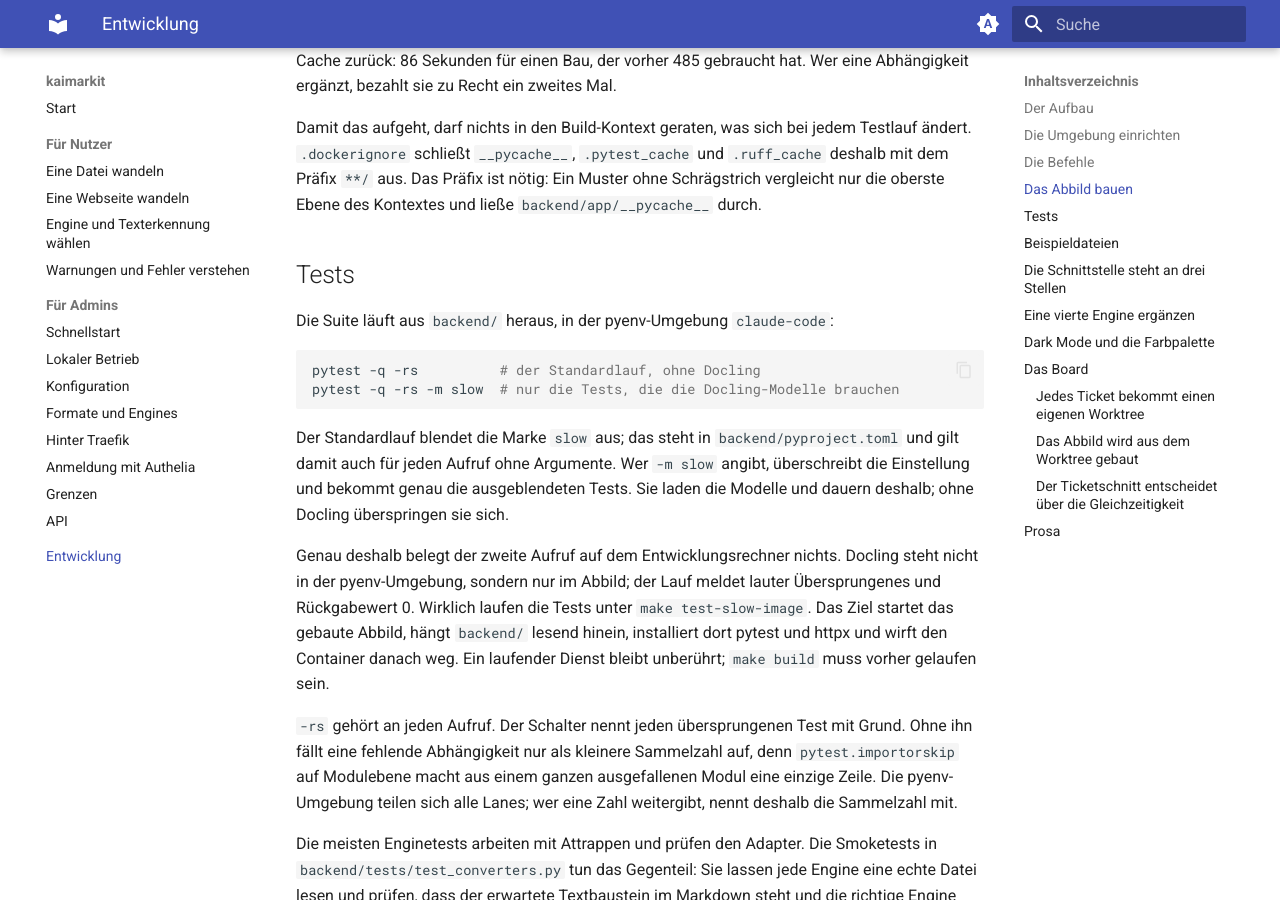
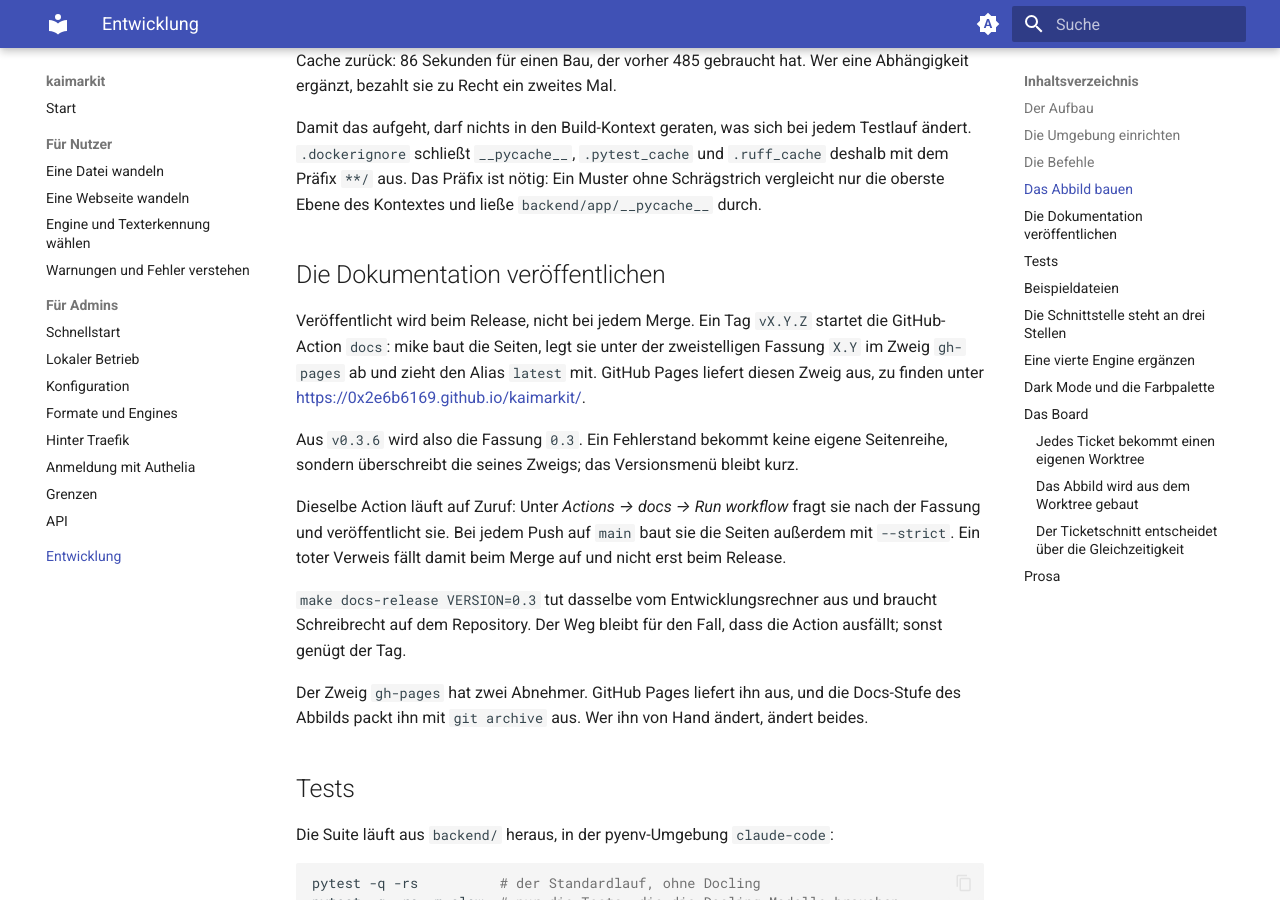
Before and after one commit to 0x2e6b6169/kaimarkit, an MkDocs documentation site: the page built from docs/entwicklung.md, in a window 1280 px wide and 900 px high, scrolled down 2109 px. Built offline with MkDocs 1.6.1 and Material for MkDocs 9.7.7, drawn with Linux system fonts in a browser that asks for light colours; the version menu is left out.

Commit message:
ci(docs): publish the documentation to GitHub Pages
A tag v* now runs mike in CI: it builds the versioned docs into the
gh-pages branch, which GitHub Pages serves and the image's docs stage
unpacks with git archive. Every push to main builds with --strict, so a
dead link shows up at merge time instead of at release time.

The docs dependencies come from the "docs" group in backend/pyproject.toml,
read out by a helper script — installing the extra itself would drag
docling and torch onto the runner.

Co-Authored-By: Claude Opus 5 <noreply@anthropic.com>

```diff
--- a/docs/entwicklung.md
+++ b/docs/entwicklung.md
@@ -89,6 +89,29 @@ Testlauf ändert. `.dockerignore` schließt `__pycache__`, `.pytest_cache` und
 `.ruff_cache` deshalb mit dem Präfix `**/` aus. Das Präfix ist nötig: Ein Muster
 ohne Schrägstrich vergleicht nur die oberste Ebene des Kontextes und ließe
 `backend/app/__pycache__` durch.
+
+## Die Dokumentation veröffentlichen
+
+Veröffentlicht wird beim Release, nicht bei jedem Merge. Ein Tag `vX.Y.Z` startet die
+GitHub-Action `docs`: mike baut die Seiten, legt sie unter der zweistelligen Fassung
+`X.Y` im Zweig `gh-pages` ab und zieht den Alias `latest` mit. GitHub Pages liefert
+diesen Zweig aus, zu finden unter <https://0x2e6b6169.github.io/kaimarkit/>.
+
+Aus `v0.3.6` wird also die Fassung `0.3`. Ein Fehlerstand bekommt keine eigene
+Seitenreihe, sondern überschreibt die seines Zweigs; das Versionsmenü bleibt kurz.
+
+Dieselbe Action läuft auf Zuruf: Unter *Actions → docs → Run workflow* fragt sie nach
+der Fassung und veröffentlicht sie. Bei jedem Push auf `main` baut sie die Seiten
+außerdem mit `--strict`. Ein toter Verweis fällt damit beim Merge auf und nicht erst
+beim Release.
+
+`make docs-release VERSION=0.3` tut dasselbe vom Entwicklungsrechner aus und braucht
+Schreibrecht auf dem Repository. Der Weg bleibt für den Fall, dass die Action ausfällt;
+sonst genügt der Tag.
+
+Der Zweig `gh-pages` hat zwei Abnehmer. GitHub Pages liefert ihn aus, und die
+Docs-Stufe des Abbilds packt ihn mit `git archive` aus. Wer ihn von Hand ändert,
+ändert beides.
 
 ## Tests
 
```
Also changed, not shown: CLAUDE.md (+2 -1 lines), README.md (+3 -2 lines), 2 other files.
